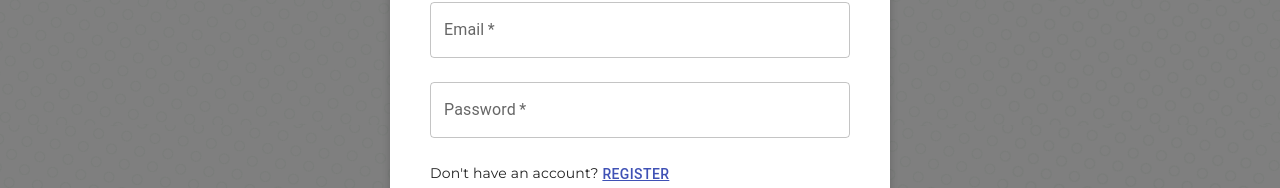
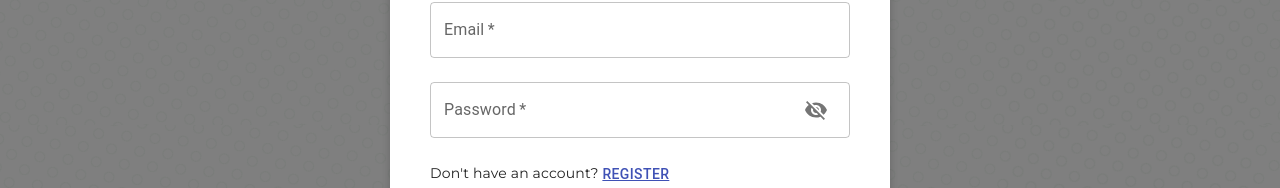
Before and after one commit to enzoFava/Notepad, a React (Create React App) app in the folder client/: page / in a window 1280 px wide. Shown: the part 309-497 px from the top of the page. Built offline with nearby package versions, Linux system fonts and the light colour scheme; a web font is replaced by a local one.

Commit message:
add loading spinner and showpassword

```diff
--- a/client/src/App.js
+++ b/client/src/App.js
@@ -28,6 +28,7 @@ function App() {
 
         if (decoded.exp < currentTime) {
           localStorage.removeItem("token");
+          setShowAuthDialog(true);
           console.log("token expired, user logged out");
         }
       }
--- a/client/src/components/AuthDialog.js
+++ b/client/src/components/AuthDialog.js
@@ -8,14 +8,20 @@ import {
   TextField,
   Typography,
   IconButton,
+  CircularProgress,
+  InputAdornment,
   Zoom,
 } from "@mui/material";
+import Visibility from '@mui/icons-material/Visibility';
+import VisibilityOff from '@mui/icons-material/VisibilityOff';
 import { login, register } from "../api"; // Adjust the import based on your API file structure
 import { toast } from "react-toastify";
 import "react-toastify/dist/ReactToastify.css";
 
 const AuthDialog = ({ open, onClose, onAuthSuccess }) => {
   const [isLogin, setIsLogin] = useState(true);
+  const [loading, setLoading] = useState(false);
+  const [showPassword, setShowPassword] = useState(false);
   const [formData, setFormData] = useState({
     email: "",
     password: "",
@@ -32,24 +38,31 @@ const AuthDialog = ({ open, onClose, onAuthSuccess }) => {
     e.preventDefault();
     try {
       if (isLogin) {
+        setLoading(true);
         const response = await login(formData);
         localStorage.setItem("token", response.data.token);
+        setLoading(false);
       } else {
+        setLoading(true);
         const response = await register(formData);
         localStorage.setItem("token", response.data.token);
+        setLoading(false);
       }
       onAuthSuccess(); // Callback to inform parent component
       onClose(); // Close the dialog
     } catch (error) {
+      setLoading(true);
       toast.error(
         error.response?.data?.message || "An error occurred. Please try again."
       );
+      setLoading(false);
     }
   };
 
   function handleClose(event, reason) {
     onClose();
     toast.warn("Notes will not persist on refresh")
+    setLoading(false);
   }
 
   return (
@@ -134,12 +147,25 @@ const AuthDialog = ({ open, onClose, onAuthSuccess }) => {
             <TextField
               name="password"
               label="Password"
-              type="password"
+              type={showPassword ? "text" : "password"}
               onChange={handleChange}
               fullWidth
               margin="normal"
               required
-              InputProps={{ sx: { fontFamily: "'Montserrat', sans-serif" } }} // Custom Input styles
+              InputProps={{
+                sx: { fontFamily: "'Montserrat', sans-serif" },
+                endAdornment: (
+                  <InputAdornment position="end">
+                    <IconButton
+                      aria-label="toggle password visibility"
+                      onClick={() => setShowPassword(!showPassword)}
+                      onMouseDown={() => setShowPassword(!showPassword)}
+                    >
+                      {showPassword ? <Visibility /> : <VisibilityOff />}
+                    </IconButton>
+                  </InputAdornment>
+                ),
+              }} // Custom Input styles
             />
             <Typography
               variant="body2"
@@ -192,7 +218,7 @@ const AuthDialog = ({ open, onClose, onAuthSuccess }) => {
             }}
             variant="contained"
           >
-            {isLogin ? "Log In" : "Register"}
+            {loading ? <CircularProgress size='25px' color="inherit"/> : !isLogin ? "Register" : "Log In"}
           </Button>
         </DialogActions>
       </Dialog>
```
